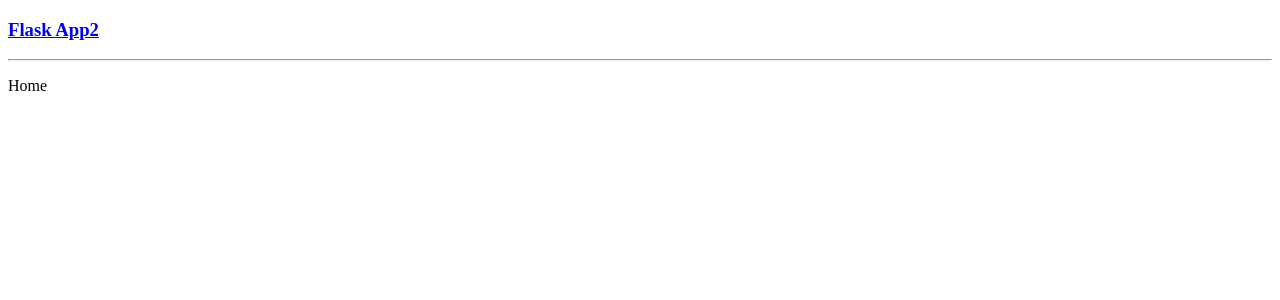
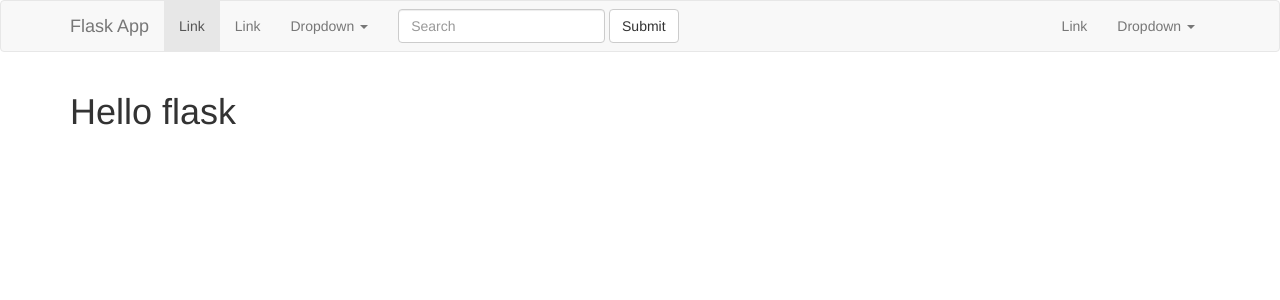
Before and after one commit to junhong-tom/Flask-API, a Flask app: page / in a window 1280 px wide. Shown: the top 300 px of the page. Run offline with Flask 2, Linux system fonts and the light colour scheme; some libraries are stand-ins or nearby versions.

Commit message:
# 使用 boostrap 插件

```diff
--- a/練習2/FlaskApi/app.py
+++ b/練習2/FlaskApi/app.py
@@ -1,14 +1,18 @@
 from flask import Flask
 from flask import render_template
+from flask_bootstrap import Bootstrap
+
 import os
 
-# 目標: 模板的繼承
-# 1.  基礎模板  base.html
-# 2.  extends 的使用
-# 3.  模板的引用 nabvar.html
-# 4.  include 的使用
+#  目標: Flask Boostrap 插件的用法
+#  https://pythonhosted.org/Flask-Bootstrap/basic-usage.html
+#  https://getbootstrap.com/docs/3.3/components/
+#  安裝 flask_bootstrap 及 import
+#  bootstrap/base.html 原生地base.html 在
+#  .\FlaskApi\venv\Lib\site-packages\flask_bootstrap\templates\bootstrap
 
 app = Flask(__name__)
+bootstrap = Bootstrap(app)
 
 @app.route('/')
 def index():
--- a/練習2/FlaskApi/requirements.txt
+++ b/練習2/FlaskApi/requirements.txt
@@ -1 +1,2 @@
 flask
+flask-bootstrap
--- a/練習2/FlaskApi/templates/base.html
+++ b/練習2/FlaskApi/templates/base.html
@@ -1,31 +1,20 @@
-<!DOCTYPE html>
-<html lang="en">
-<head>
-    <meta charset="UTF-8">
-    <!-- templates 流程控管
-    {% if 變數名稱 %}
-    {% else %}
-    {% endif %}
-    -->
+{% extends "bootstrap/base.html" %}
+{% block title %}
     {% if title %}
         <title> {{title}} </title>
     {% else %}
         <title> Flask APP </title>
     {% endif %}
+{% endblock %}
 
+{% block navbar %}
+    {% include 'navbar.html' %}
+{% endblock %}
 
-</head>
-<body>
-    <!--  抽取到 navbar.html
-    <h3><a href="/">Flask App</a></h3>
-    <hr>
-    -->
-    {% include 'navbar.html' %}
+{% block content %}
+<div class="container">
+    {% block app_content %}
+    {% endblock%}
 
-    <!--父模板 定義子模板可自行修改的地方-->
-    {% block content %}
-    <h1> Parent templates</h1>
-    {% endblock %}
-
-</body>
-</html>
+</div>
+{% endblock %}
--- a/練習2/FlaskApi/templates/index.html
+++ b/練習2/FlaskApi/templates/index.html
@@ -1,6 +1,4 @@
-{% extends 'base.html' %}
-
-<!-- 子模板 可自行編寫寫區,並覆寫父模板的內容-->
-{% block content %}
-    <p> {{title}} </p>
+{% extends "base.html" %}
+{% block app_content %}
+    <h1>Hello flask</h1>
 {% endblock %}
--- a/練習2/FlaskApi/templates/navbar.html
+++ b/練習2/FlaskApi/templates/navbar.html
@@ -1,2 +1,53 @@
-<h3><a href="/">Flask App2</a></h3>
-<hr>
+<nav class="navbar navbar-default">
+  <div class="container">
+    <!-- Brand and toggle get grouped for better mobile display -->
+    <div class="navbar-header">
+      <button type="button" class="navbar-toggle collapsed" data-toggle="collapse" data-target="#bs-example-navbar-collapse-1" aria-expanded="false">
+        <span class="sr-only">Toggle navigation</span>
+        <span class="icon-bar"></span>
+        <span class="icon-bar"></span>
+        <span class="icon-bar"></span>
+      </button>
+      <a class="navbar-brand" href="#">Flask App</a>
+    </div>
+
+    <!-- Collect the nav links, forms, and other content for toggling -->
+    <div class="collapse navbar-collapse" id="bs-example-navbar-collapse-1">
+      <ul class="nav navbar-nav">
+        <li class="active"><a href="#">Link <span class="sr-only">(current)</span></a></li>
+        <li><a href="#">Link</a></li>
+        <li class="dropdown">
+          <a href="#" class="dropdown-toggle" data-toggle="dropdown" role="button" aria-haspopup="true" aria-expanded="false">Dropdown <span class="caret"></span></a>
+          <ul class="dropdown-menu">
+            <li><a href="#">Action</a></li>
+            <li><a href="#">Another action</a></li>
+            <li><a href="#">Something else here</a></li>
+            <li role="separator" class="divider"></li>
+            <li><a href="#">Separated link</a></li>
+            <li role="separator" class="divider"></li>
+            <li><a href="#">One more separated link</a></li>
+          </ul>
+        </li>
+      </ul>
+      <form class="navbar-form navbar-left">
+        <div class="form-group">
+          <input type="text" class="form-control" placeholder="Search">
+        </div>
+        <button type="submit" class="btn btn-default">Submit</button>
+      </form>
+      <ul class="nav navbar-nav navbar-right">
+        <li><a href="#">Link</a></li>
+        <li class="dropdown">
+          <a href="#" class="dropdown-toggle" data-toggle="dropdown" role="button" aria-haspopup="true" aria-expanded="false">Dropdown <span class="caret"></span></a>
+          <ul class="dropdown-menu">
+            <li><a href="#">Action</a></li>
+            <li><a href="#">Another action</a></li>
+            <li><a href="#">Something else here</a></li>
+            <li role="separator" class="divider"></li>
+            <li><a href="#">Separated link</a></li>
+          </ul>
+        </li>
+      </ul>
+    </div><!-- /.navbar-collapse -->
+  </div><!-- /.container-fluid -->
+</nav>
```
